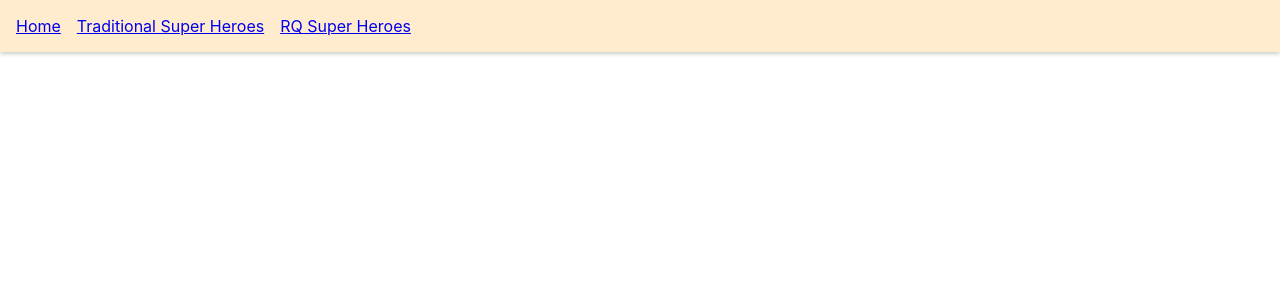
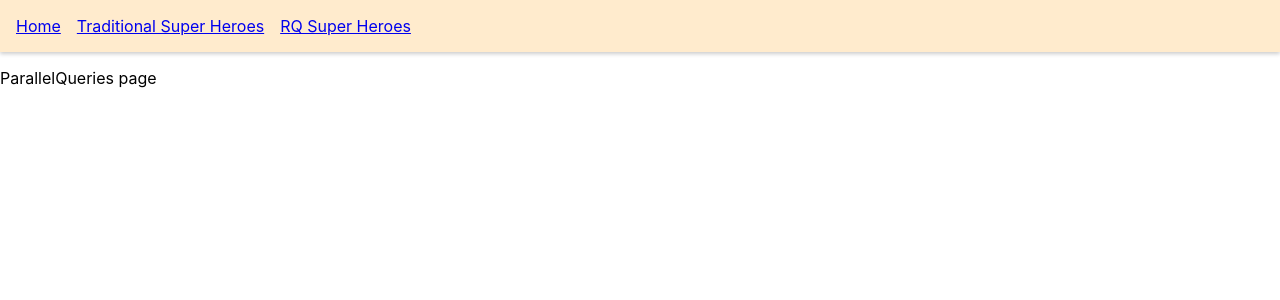
Before and after one commit to yhormanp/My-React-Query-Tutorial, a React (Create React App) app: page /rq-parallel in a window 1280 px wide. Shown: the top 300 px of the page. Built offline with nearby package versions, Linux system fonts and the light colour scheme; data requests are answered from the project's data file.

Commit message:
parallelQueries component was created to test

```diff
--- a/src/App.js
+++ b/src/App.js
@@ -7,6 +7,7 @@ import Home from "./components/Home.page";
 import RQSuperHeroes from "./components/RQSuperHeroes.page";
 import Superheroes from "./components/SuperHeroes.page";
 import { RQSuperHero } from "./components/RQSuperHero.page";
+import { ParallelQueries } from "./components/ParallelQueries.page";
 
 const queryClient = new QueryClient();
 function App() {
@@ -28,6 +29,7 @@ function App() {
             </ul>
           </nav>
           <Routes>
+          <Route path="/rq-parallel" element={<ParallelQueries />} />
             <Route path="/rq-super-heroes/:heroId" element={<RQSuperHero />} />
             <Route path="/super-heroes" element={<Superheroes />} />
             <Route path="/rq-super-heroes" element={<RQSuperHeroes />} />
--- /dev/null
+++ b/src/components/ParallelQueries.page.js
@@ -0,0 +1,20 @@
+import React from 'react'
+import {useQuery} from 'react-query'
+import axios from 'axios';
+
+const fetchSuperHeroes = () => {
+    return axios.get ('http://localhost:4000/superheroes')
+}
+
+const fetchFriends = () => {
+    return axios.get ('http://localhost:4000/friends')
+}
+
+export const ParallelQueries = () => {
+
+    const {data: superHeroes} = useQuery('super-heroes', fetchSuperHeroes);
+    const {data: friends} = useQuery('friends', fetchFriends);
+  return (
+    <div>ParallelQueries page</div>
+  )
+}
```
